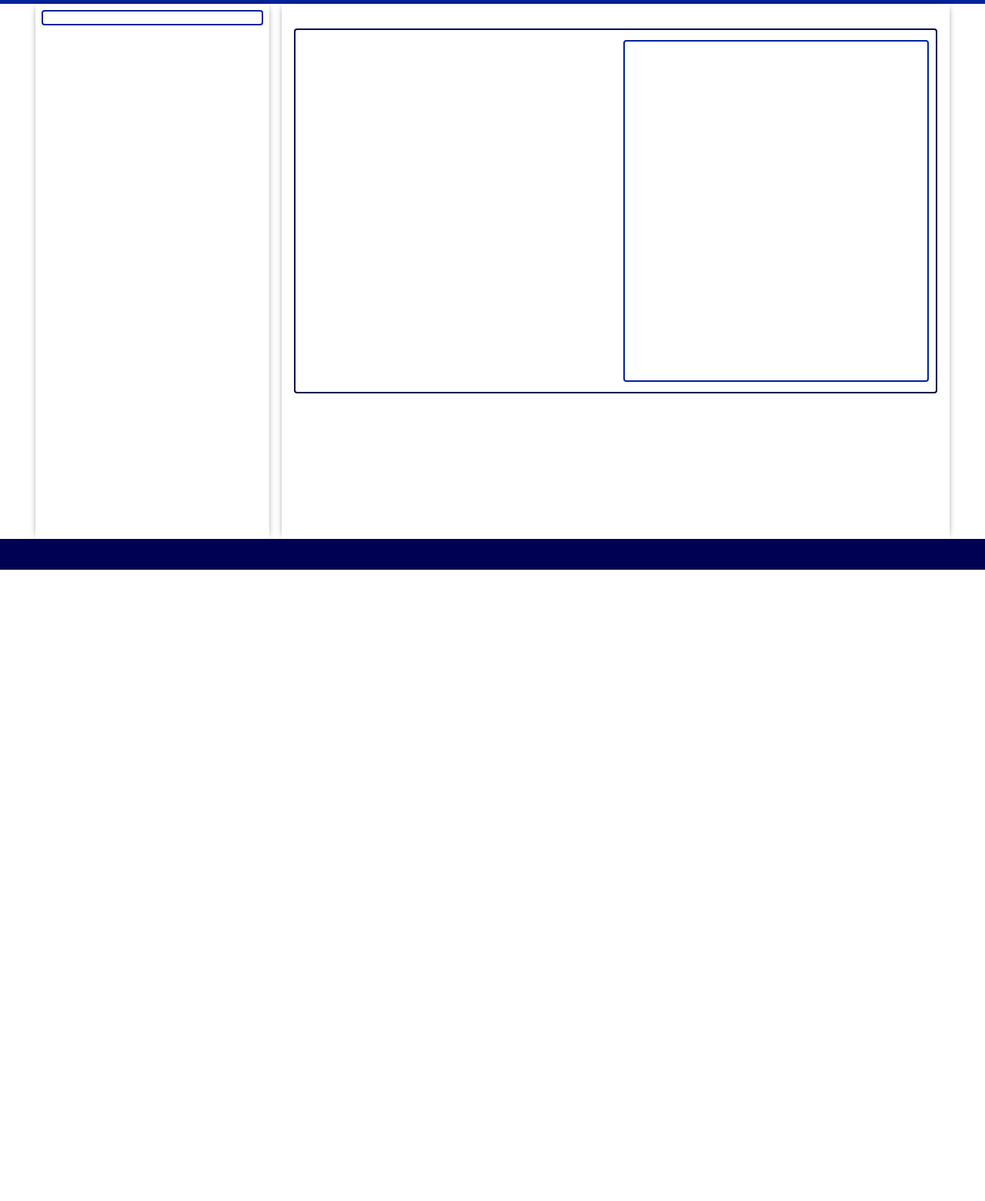
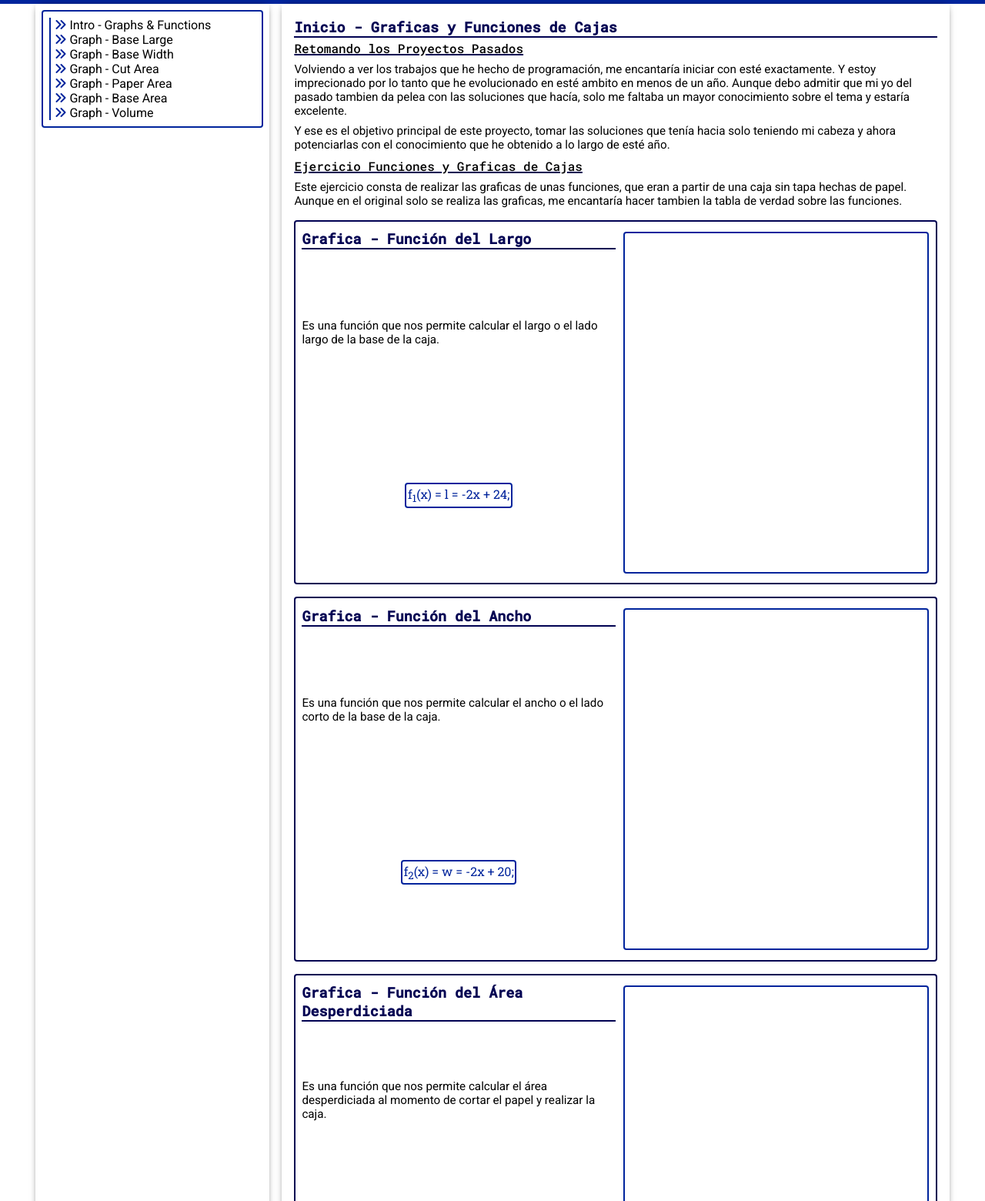
Before and after one commit to Bl4ky113/graficas_cajas, a plain HTML site: page index.html in a window 1280 px wide. Shown: the part 60-1620 px from the top of the page at 77% size. Before the commit the page ends 800 px from the top, so only its background shows below. Drawn offline with Linux system fonts and the light colour scheme.

Commit message:
Added formulas bases

```diff
--- a/index.html
+++ b/index.html
@@ -28,18 +28,122 @@
     <div class="nav-wrapper">
       <nav class="nav">
         <ul class="nav__list">
+          <li class="nav__link"><a href="#inicio-graphFunct">Intro - Graphs & Functions</a></li>
+          <li class="nav__link"><a href="#graph-large">Graph - Base Large</a></li>
+          <li class="nav__link"><a href="#graph-width">Graph - Base Width</a></li>
+          <li class="nav__link"><a href="#graph-areaCut">Graph - Cut Area</a></li>
+          <li class="nav__link"><a href="#graph-areaPaper">Graph - Paper Area</a></li>
+          <li class="nav__link"><a href="#graph-areaBase">Graph - Base Area</a></li>
+          <li class="nav__link"><a href="#graph-volume">Graph - Volume</a></li>
         </ul>
       </nav>
     </div>
     <main class="content">
+      <p class="title" id="inicio-graphFunct">Inicio - Graficas y Funciones de Cajas</p>
+      <p class="semititle">Retomando los Proyectos Pasados</p>
+      <p class="text">
+        Volviendo a ver los trabajos que he hecho de programación, me encantaría iniciar con esté exactamente. Y estoy imprecionado
+        por lo tanto que he evolucionado en esté ambito en menos de un año. Aunque debo admitir que mi yo del pasado tambien da pelea
+        con las soluciones que hacía, solo me faltaba un mayor conocimiento sobre el tema y estaría excelente.
+      </p>
+      <p class="text">
+        Y ese es el objetivo principal de este proyecto, tomar las soluciones que tenía hacia
+        solo teniendo mi cabeza y ahora potenciarlas con el conocimiento que he obtenido a lo largo de esté año.
+      </p>
+      <p class="semititle">Ejercicio Funciones y Graficas de Cajas</p>
+      <p class="text">
+        Este ejercicio consta de realizar las graficas de unas funciones, que eran a partir de una caja sin tapa
+        hechas de papel. Aunque en el original solo se realiza las graficas, me encantaría hacer tambien la tabla de
+        verdad sobre las funciones.
+      </p>
       <section class="section">
         <div class="content-wrapper">
-
+          <p class="title" id="graph-large">Grafica - Función del Largo</p>
+          <p class="text">
+            Es una función que nos permite calcular el largo o el lado largo de la base de la caja.
+          </p>
+          <p class="formula">
+            f<sub>1</sub>(x) = l = -2x + 24;
+          </p>
         </div>
         <div class="canvas-wrapper">
-          <canvas class="canvas">Canvas' Not Supported in this Browser</canvas>
+          <canvas class="canvas" id="canvas_large">Canvas' Not Supported in this Browser</canvas>
         </div>
       </section>
+      <section class="section">
+        <div class="content-wrapper">
+          <p class="title" id="graph-width">Grafica - Función del Ancho</p>
+          <p class="text">
+            Es una función que nos permite calcular el ancho o el lado corto de la base de la caja.
+          </p>
+          <p class="formula">
+            f<sub>2</sub>(x) = w = -2x + 20;
+          </p>
+        </div>
+        <div class="canvas-wrapper">
+          <canvas class="canvas" id="canvas_width">Canvas' Not Supported in this Browser</canvas>
+        </div>
+      </section>
+      <section class="section">
+        <div class="content-wrapper">
+          <p class="title" id="graph-areaCut">Grafica - Función del Área Desperdiciada</p>
+          <p class="text">
+            Es una función que nos permite calcular el área desperdiciada al momento de cortar el papel y realizar la caja.
+          </p>
+          <p class="formula">
+            f<sub>3</sub>(x) = d<sup>2</sup> = 4x<sup>2</sup>;
+          </p>
+        </div>
+        <div class="canvas-wrapper">
+          <canvas class="canvas" id="canvas_area_cut">Canvas' Not Supported in this Browser</canvas>
+        </div>
+      </section>
+      <section class="section">
+        <div class="content-wrapper">
+          <p class="title" id="graph-areaPaper">Grafica - Función del Área del Papel</p>
+          <p class="text">
+            Es una función que nos permite calcular el Área de todo el papel de la caja.
+          </p>
+          <p class="formula">
+            f<sub>4</sub>(x) = p<sup>2</sup> = -4x<sup>2</sup>;
+          </p>
+        </div>
+        <div class="canvas-wrapper">
+          <canvas class="canvas" id="canvas_area_paper">Canvas' Not Supported in this Browser</canvas>
+        </div>
+      </section>
+      <section class="section">
+        <div class="content-wrapper">
+          <p class="title" id="graph-areaBase">Grafica - Función del Área de la Base</p>
+          <p class="text">
+            Es una función que nos permite calcular el Área de la base de la caja.
+          </p>
+          <p class="formula">
+            f<sub>5</sub>(x) = a<sup>2</sup> = 4x<sup>2</sup> - 88x + 480;
+          </p>
+        </div>
+        <div class="canvas-wrapper">
+          <canvas class="canvas" id="canvas_area_base">Canvas' Not Supported in this Browser</canvas>
+        </div>
+      </section>
+      <section class="section">
+        <div class="content-wrapper">
+          <p class="title" id="graph-volume">Grafica - Función del Volumen</p>
+          <p class="text">
+            Es una función que nos permite calcular el volumen de la caja.
+          </p>
+          <p class="formula">
+            f<sub>6</sub>(x) = v<sup>3</sup> = 4x<sup>3</sup> - 88x<sup>2</sup> + 480;
+          </p>
+        </div>
+        <div class="canvas-wrapper">
+          <canvas class="canvas" id="canvas_volume">Canvas' Not Supported in this Browser</canvas>
+        </div>
+      </section>
+      <p class="title">Tabla de Valores de las Funciones</p>
+      <div class="table-wrapper">
+
+      </div>
     </main>
     <footer class="footer">
 
--- a/src/scss/style.scss
+++ b/src/scss/style.scss
@@ -117,6 +117,8 @@ $color_white: #fff;
   }
 
   .text {
+    margin: 0.5rem 0;
+
     color: $color_black;
     font: 400 0.95em "Roboto", sans-serif;
   }
@@ -165,7 +167,13 @@ $color_white: #fff;
     grid-template: auto / 1fr minmax(auto, 1fr);
     grid-template-areas: "content canvas";
 
-    .content-wrapper { grid-area: content; }
+    .content-wrapper {
+      grid-area: content;
+
+      display: grid;
+      grid-template: auto 1fr 1fr / 1fr;
+      align-items: center;
+    }
     .canvas-wrapper {
       margin: 0.15rem;
       margin-left: 0.5rem;
```
Also changed, not shown: src/css/style.css.
